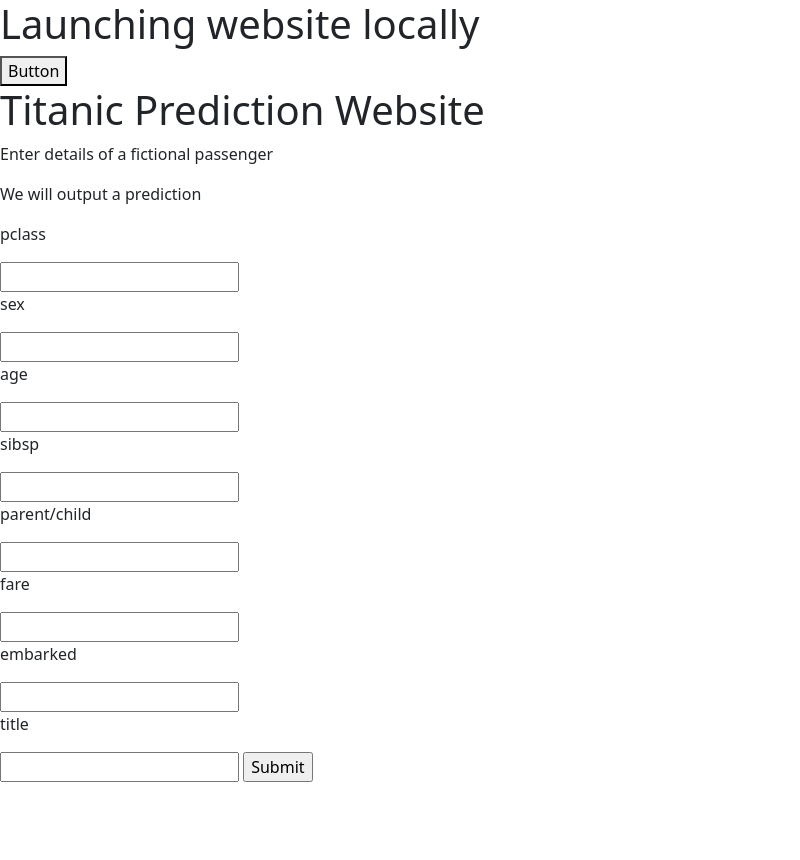
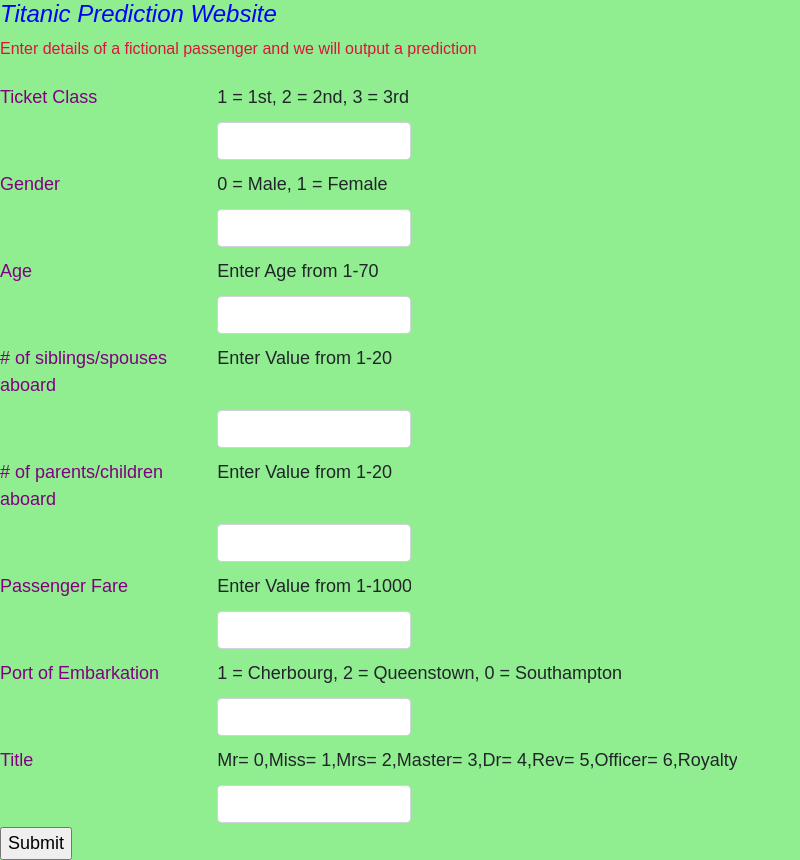
Before and after one commit to tcruz88/titanic_survival_predictor, a Django app: page / in a window 1280 px wide. Shown: the whole page, without its empty margins (0-800 px from the left). Before the commit the page ends 782 px from the top, so only its background shows below. Run offline with Django 3.2, Linux system fonts and the light colour scheme.

Commit message:
add bootstrap styling to form

```diff
--- a/static/style.css
+++ b/static/style.css
@@ -15,3 +15,10 @@
     font-family: Arial, Helvetica, sans-serif;
     color: crimson;
 }
+
+.inputForm {
+    font-size: large;
+    font-weight: 500;
+    font-family: Arial, Helvetica, sans-serif;
+    color: purple;
+}
--- a/templates/index.html
+++ b/templates/index.html
@@ -5,24 +5,134 @@
     <meta charset="utf-8">
     <title>Titanic Predictor</title>
     {% load static %}
-    <!-- <link rel="stylesheet" href="{% static 'style.css' %}"> -->
     <link href="https://cdn.jsdelivr.net/npm/bootstrap@5.0.0-beta2/dist/css/bootstrap.min.css" rel="stylesheet" integrity="sha384-BmbxuPwQa2lc/FVzBcNJ7UAyJxM6wuqIj61tLrc4wSX0szH/Ev+nYRRuWlolflfl" crossorigin="anonymous">
+    <link rel="stylesheet" href="{% static 'style.css' %}">
 </head>
 
 <body>
-    <h1>Launching website locally</h1>
-    <button type="button" onclick="clicked()">Button</button>
+    <!-- <h1>Launching website locally</h1> -->
+    <!-- <button type="button" onclick="clicked()">Button</button> -->
     <!-- <a href="{% url 'result' %}">Click to go to results</a> -->
-    <br>
+
     <h1>Titanic Prediction Website</h1>
-    <p>Enter details of a fictional passenger</p>
-    <p>We will output a prediction</p>
+    <p>Enter details of a fictional passenger and we will output a prediction</p>
 
     <form action="{% url 'result' %}">
         {%csrf_token%}
-        <p>pclass</p>
-        <input type="text" name="pclass">
-        <p>sex</p>
+
+        <div class="inputForm">
+
+            <div class="mb-1 row">
+                <label class="col-sm-2 col-form-label">Ticket Class</label>
+                <div class="col-sm-2">
+                    <input type="text" readonly class="form-control-plaintext" value="1 = 1st, 2 = 2nd, 3 = 3rd">
+                </div>
+            </div>
+            <div class="mb-1 row">
+                <label class="col-sm-2 col-form-label"></label>
+                <div class="col-sm-2">
+                    <input type="text" class="form-control" name="pclass">
+                </div>
+            </div>
+
+            <div class="mb-1 row">
+                <label class="col-sm-2 col-form-label">Gender</label>
+                <div class="col-sm-2">
+                    <input type="text" readonly class="form-control-plaintext" value="0 = Male, 1 = Female">
+                </div>
+            </div>
+            <div class="mb-1 row">
+                <label class="col-sm-2 col-form-label"></label>
+                <div class="col-sm-2">
+                    <input type="text" class="form-control" name="sex">
+                </div>
+            </div>
+
+            <div class="mb-1 row">
+                <label class="col-sm-2 col-form-label">Age</label>
+                <div class="col-sm-2">
+                    <input type="text" readonly class="form-control-plaintext" value="Enter Age from 1-70">
+                </div>
+            </div>
+            <div class="mb-1 row">
+                <label class="col-sm-2 col-form-label"></label>
+                <div class="col-sm-2">
+                    <input type="text" class="form-control" name="age">
+                </div>
+            </div>
+
+            <div class="mb-1 row">
+                <label class="col-sm-2 col-form-label"># of siblings/spouses aboard</label>
+                <div class="col-sm-2">
+                    <input type="text" readonly class="form-control-plaintext" value="Enter Value from 1-20">
+                </div>
+            </div>
+            <div class="mb-1 row">
+                <label class="col-sm-2 col-form-label"></label>
+                <div class="col-sm-2">
+                    <input type="text" class="form-control" name="sibsp">
+                </div>
+            </div>
+
+            <div class="mb-1 row">
+                <label class="col-sm-2 col-form-label"># of parents/children aboard</label>
+                <div class="col-sm-2">
+                    <input type="text" readonly class="form-control-plaintext" value="Enter Value from 1-20">
+                </div>
+            </div>
+            <div class="mb-1 row">
+                <label class="col-sm-2 col-form-label"></label>
+                <div class="col-sm-2">
+                    <input type="text" class="form-control" name="parch">
+                </div>
+            </div>
+
+            <div class="mb-1 row">
+                <label class="col-sm-2 col-form-label">Passenger Fare</label>
+                <div class="col-sm-2">
+                    <input type="text" readonly class="form-control-plaintext" value="Enter Value from 1-1000">
+                </div>
+            </div>
+            <div class="mb-1 row">
+                <label class="col-sm-2 col-form-label"></label>
+                <div class="col-sm-2">
+                    <input type="text" class="form-control" name="fare">
+                </div>
+            </div>
+
+            <div class="mb-1 row">
+                <label class="col-sm-2 col-form-label">Port of Embarkation</label>
+                <div class="col-sm-5">
+                    <input type="text" readonly class="form-control-plaintext" value="1 = Cherbourg, 2 = Queenstown, 0 = Southampton">
+                </div>
+            </div>
+            <div class="mb-1 row">
+                <label class="col-sm-2 col-form-label"></label>
+                <div class="col-sm-2">
+                    <input type="text" class="form-control" name="embarked">
+                </div>
+            </div>
+
+            <div class="mb-1 row">
+                <label class="col-sm-2 col-form-label">Title</label>
+                <div class="col-sm-5">
+                    <input type="text" readonly class="form-control-plaintext" value="Mr= 0,Miss= 1,Mrs= 2,Master= 3,Dr= 4,Rev= 5,Officer= 6,Royalty= 7">
+                </div>
+            </div>
+            <div class="mb-1 row">
+                <label class="col-sm-2 col-form-label"></label>
+                <div class="col-sm-2">
+                    <input type="text" class="form-control" name="title">
+                </div>
+            </div>
+
+            <input type="submit">
+
+
+        </div>
+        <!-- <p>pclass</p> -->
+        <!-- <input type="text" name="pclass"> -->
+        <!-- <p>sex</p>
             <input type="text" name="sex">
             <p>age</p>
             <input type="text" name="age">
@@ -36,7 +146,8 @@
             <input type="text" name="embarked">
             <p>title</p>
             <input type="text" name="title">
-        <input type="submit">
+            <input type="submit"> -->
+
     </form>
     <script type="text/javascript" src="{% static 'main.js' %}"></script>
     <script src="https://cdn.jsdelivr.net/npm/bootstrap@5.0.0-beta2/dist/js/bootstrap.bundle.min.js" integrity="sha384-b5kHyXgcpbZJO/tY9Ul7kGkf1S0CWuKcCD38l8YkeH8z8QjE0GmW1gYU5S9FOnJ0" crossorigin="anonymous"></script>
```
Lines whose indentation alone changed are shown as unchanged.
